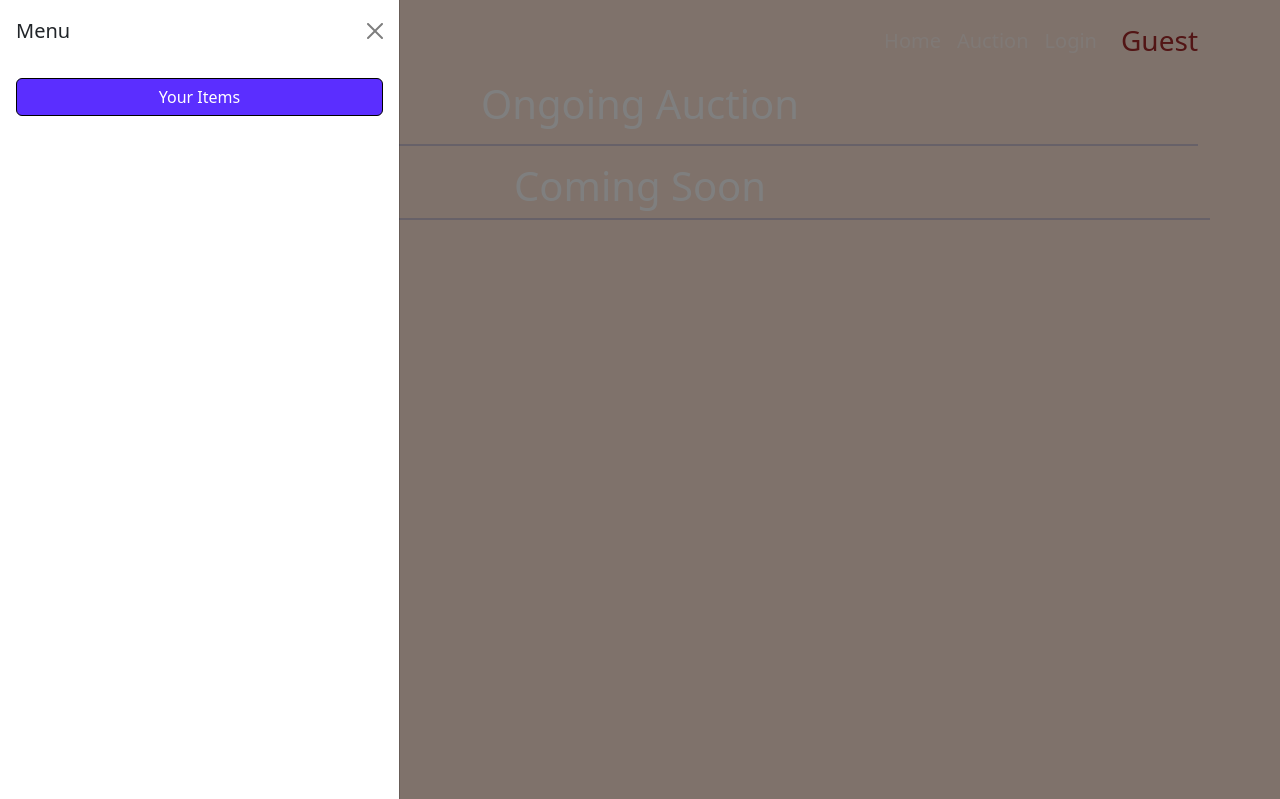
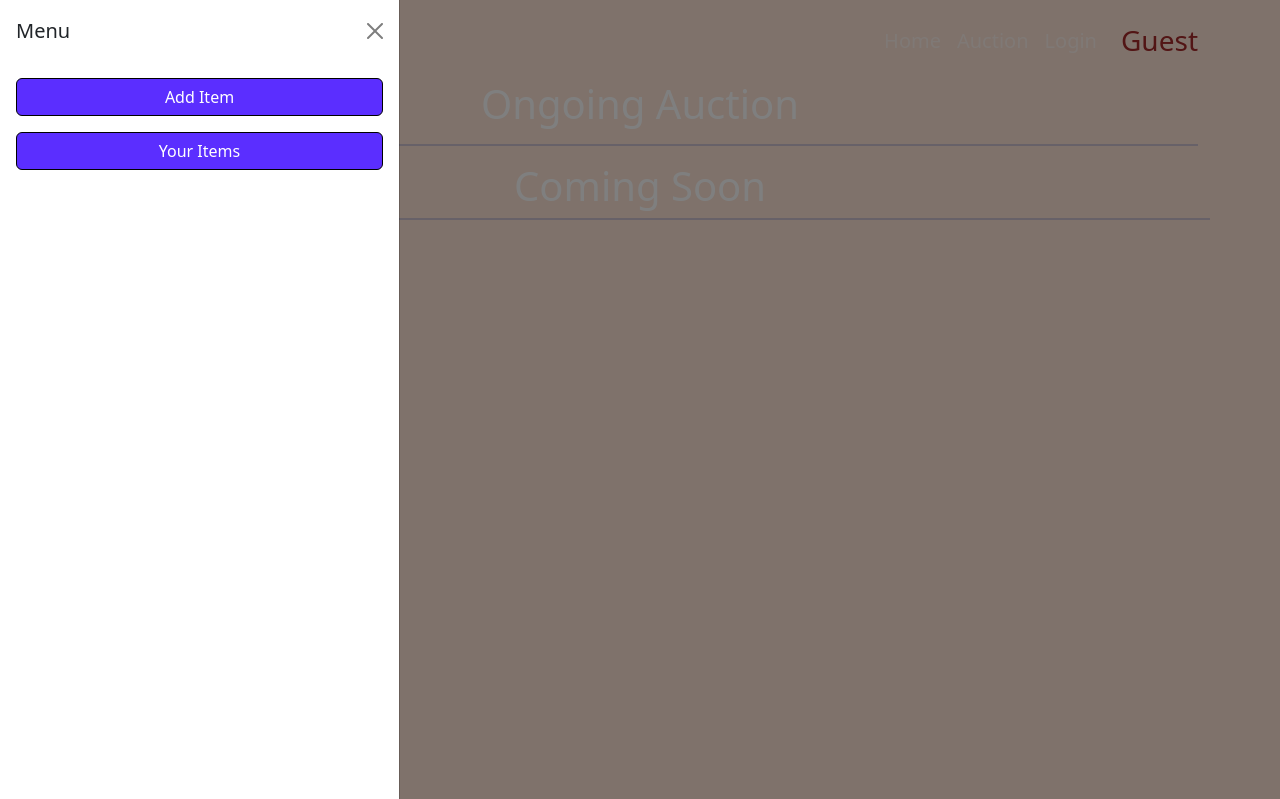
Before and after one commit to DerylFeyza/Auction_Project_PHP, a PHP site: page /auction.php in a window 1280 px wide, after a click on "Auction". Shown: the top 799 px of the page. Run offline with PHP 8.4, Linux system fonts and the light colour scheme; data that the repository does not hold is empty.

Commit message:
fix: client feature on offcanvas

```diff
--- a/header.php
+++ b/header.php
@@ -76,9 +76,7 @@ session_start()
           $status_user = mysqli_fetch_array($query);
           if ($status_user['role'] == 'admin') {
             echo '
-            <li class="mb-3">
-            <a class="btn btn-primary w-100" id="offcanvasitem" href="tambah_item.php">Add Item</a>
-            </li>
+
             <li class="mb-3">
             <a class="btn btn-primary w-100" id="offcanvasitem" href="item_manager.php">Manage Auction</a>
             </li>
@@ -89,6 +87,9 @@ session_start()
           }
         }
         ?>
+        <li class="mb-3">
+          <a class="btn btn-primary w-100" id="offcanvasitem" href="tambah_item.php">Add Item</a>
+        </li>
         <li class="mb-3">
           <a class="btn btn-primary w-100" id="offcanvasitem" href="publisher_item.php">Your Items</a>
         </li>
--- a/user_managing.php
+++ b/user_managing.php
@@ -57,4 +57,3 @@ if (isset($_GET['id_user_touser'])) {
         echo "<script>alert('Failed to update user role to user');location.href='user_manager.php';</script>";
     }
 }
-?>
```
